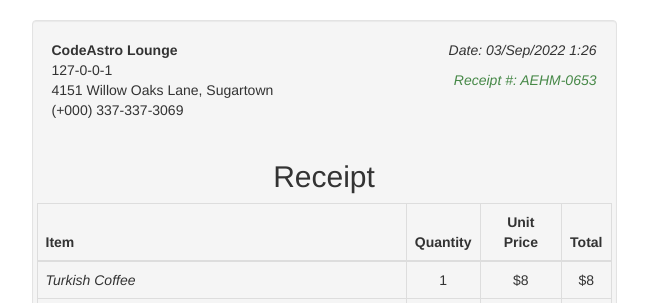
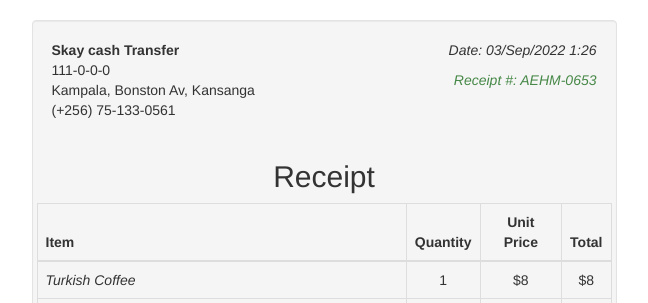
Before and after one commit to KitwanaSh/Phone-POS, a PHP site: page /print_receipt.php?order_code=AEHM-0653 in a window 1280 px wide. Shown: the top 303 px of the page, without its empty margins (316-964 px from the left). Run offline with PHP 8.4, Linux system fonts and the light colour scheme; a user stored in the database is signed in; data comes from the database, SQL or seed files in the repository.

Commit message:
Fix: Update the print_receipt

```diff
--- a/cashier/print_receipt.php
+++ b/cashier/print_receipt.php
@@ -12,7 +12,7 @@ check_login();
     <meta name="viewport" content="width=device-width, initial-scale=1, shrink-to-fit=no">
     <meta name="description" content="Start your development with a Dashboard for Bootstrap 4.">
     <meta name="author" content="MartDevelopers Inc">
-    <title>Restaurant Point Of Sale </title>
+    <title>Skay Cash </title>
     <!-- Favicon -->
     <link rel="apple-touch-icon" sizes="180x180" href="../admin/assets/img/icons/apple-touch-icon.png">
     <link rel="icon" type="image/png" sizes="32x32" href="../admin/assets/img/icons/favicon-32x32.png">
@@ -49,13 +49,13 @@ while ($order = $res->fetch_object()) {
                     <div class="row">
                         <div class="col-xs-6 col-sm-6 col-md-6">
                             <address>
-                                <strong>CodeAstro Lounge</strong>
+                                <strong>Skay cash Transfer</strong>
                                 <br>
-                                127-0-0-1
+                                111-0-0-0
                                 <br>
-                                4151 Willow Oaks Lane, Sugartown
+                                Kampala, Bonston Av, Kansanga
                                 <br>
-                                (+000) 337-337-3069
+                                (+256) 75-133-0561
                             </address>
                         </div>
                         <div class="col-xs-6 col-sm-6 col-md-6 text-right">
```
Also changed, not shown: cashier/receipts.php (+5 -6 lines).
